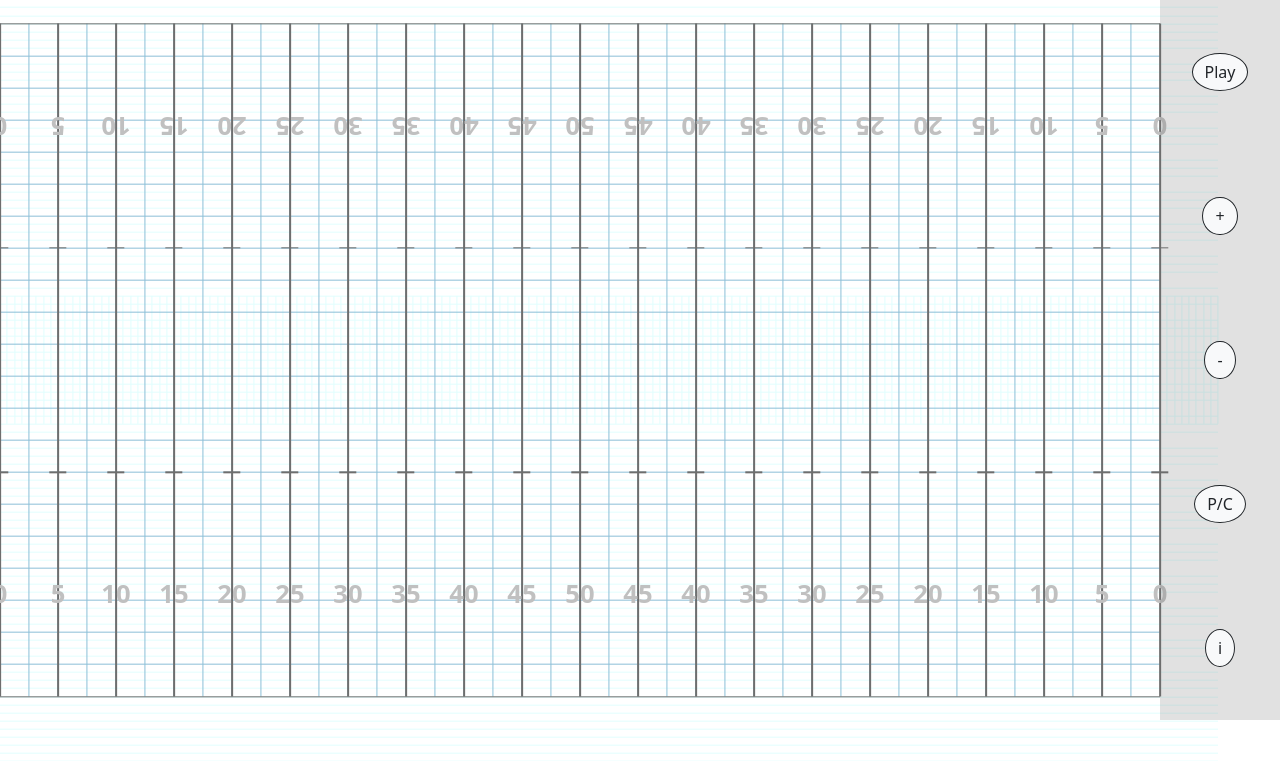
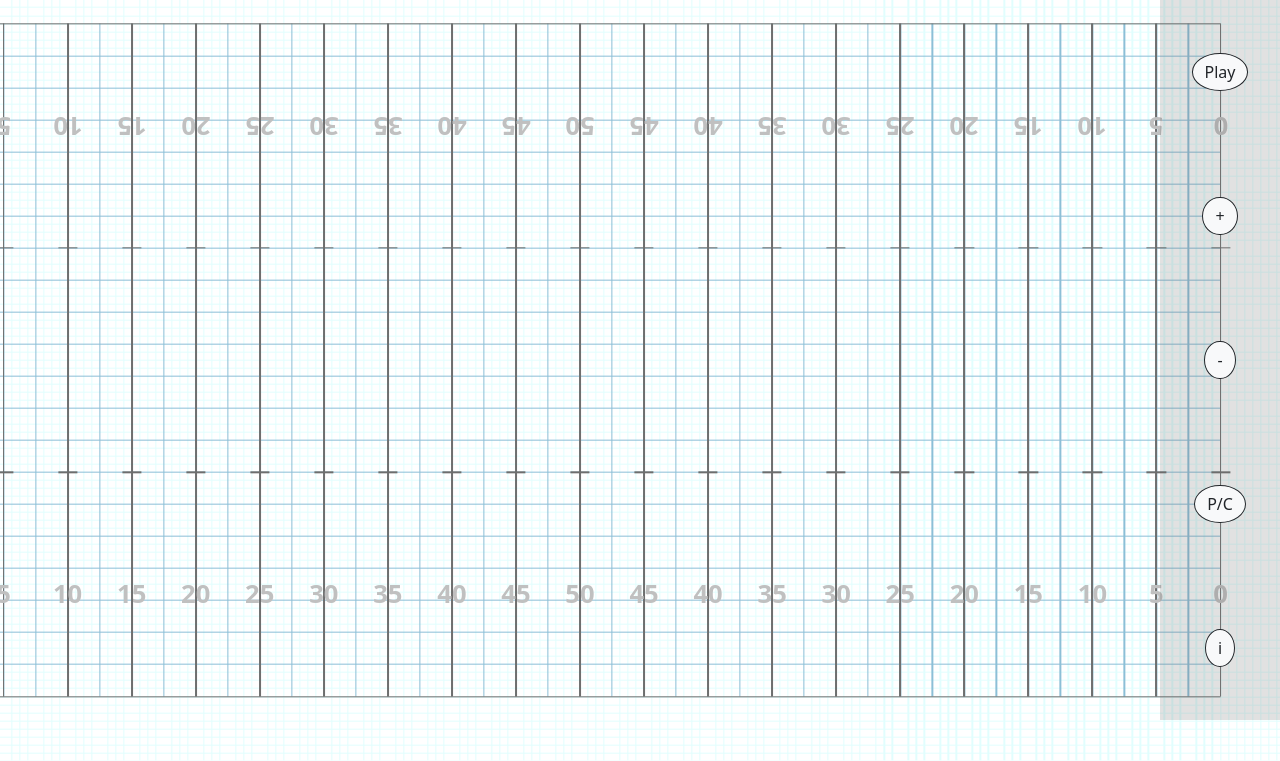
Before and after one commit to The-King-12345/Dot-Viewer, a Flask app: page / in a window 1280 px wide. Shown: the part 80-841 px from the top of the page. Run offline with Flask 3, Linux system fonts and the light colour scheme; data that the repository does not hold is empty.

Commit message:
Add basic zooming to the field

```diff
--- /dev/null
+++ b/static/scroll.js
@@ -0,0 +1,29 @@
+document.addEventListener('DOMContentLoaded', () => {
+    const container = document.getElementById('container');
+    const zoomableFlexbox = document.getElementById('zoomable-flexbox');
+    let scale = 1;
+    const scaleIncrement = 0.1;
+
+
+    container.addEventListener("wheel", (event) => {
+        event.preventDefault();
+
+        // Update scale factor based on scroll direction
+        if (event.deltaY < 0) {
+            scale += scaleIncrement;
+        } else if (event.deltaY > 0) {
+            scale = Math.max(scaleIncrement, scale - scaleIncrement); // Prevent scale from going below a minimum value
+        }
+
+        // Apply the scale transform
+        zoomableFlexbox.style.transform = `scale(${scale})`;
+
+        const containerWidth = container.clientWidth;
+        const containerHeight = container.clientHeight;
+        const contentWidth = zoomableFlexbox.clientWidth * scale;
+        const contentHeight = zoomableFlexbox.clientHeight * scale;
+
+        // Center the scroll position after zooming
+        window.scrollTo((contentWidth - containerWidth) / 2, (contentHeight - containerHeight) / 2);
+    });
+});
--- a/static/styles.css
+++ b/static/styles.css
@@ -42,8 +42,21 @@
     width: calc(100vw - var(--sidebar-width));
 }
 
+#contianer {
+    position: relative;
+    overflow: auto;
+}
+
+#zoomable-flexbox {
+    display: flex;
+    flex-direction: column;
+    align-items: center;
+    justify-content: center;
+    transform-origin: 0 0;
+}
+
 .field {
-    position: relative;
+    position: absolute;
     width: calc(var(--field-width));
     height: calc(var(--field-height));
 }
@@ -55,7 +68,7 @@
 
 .gridline-v {
     width: 0.1%;
-    height: calc(400% / 21);
+    height: calc(400% / 21 + 100%);
     background-color: #e1fefe;
     z-index: -2;
 }
--- a/templates/layout.html
+++ b/templates/layout.html
@@ -11,6 +11,7 @@
 
         <script src="https://d3js.org/d3.v6.min.js"></script>
         <script src="../static/d3.js" defer></script>
+        <script src="../static/scroll.js" defer></script>
 
         <title>{% block title %}{% endblock %}</title>
     </head>
@@ -55,8 +56,10 @@
         </div>
 
         <div class="main-container">
-            <div class="w-100 h-100 d-flex justify-content-center align-items-center">
-                {% block main %}{% endblock %}
+            <div id="container" class="w-100 h-100">
+                <div id="zoomable-flexbox" class="w-100 h-100 d-flex justify-content-center align-items-center">
+                    {% block main %}{% endblock %}
+                </div>
             </div>
         </div>
 
```
